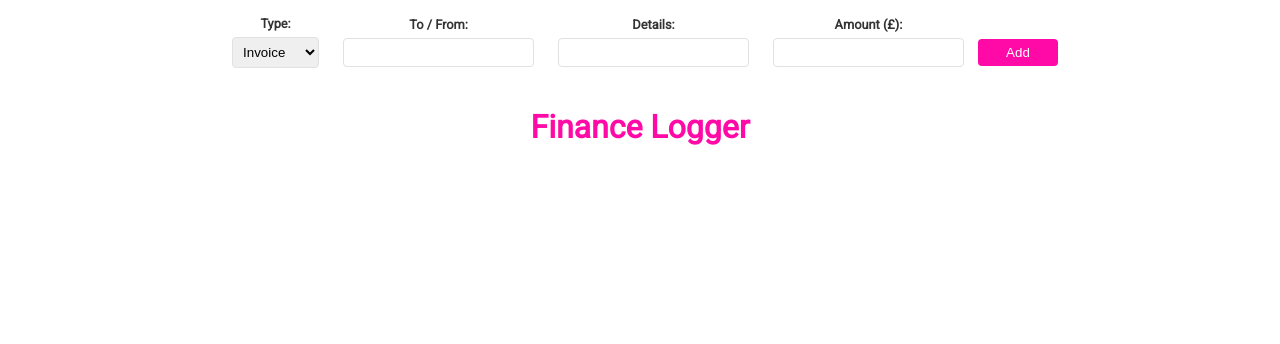
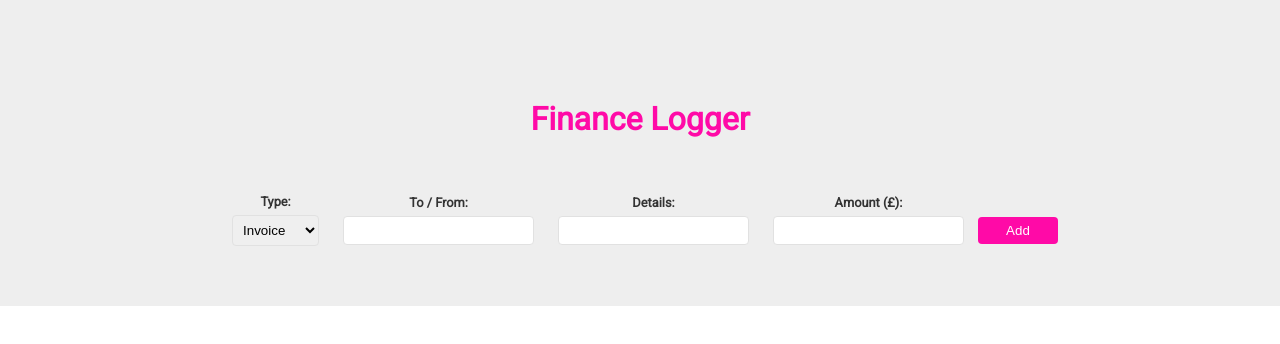
Before and after one commit to turalshkrov/TypeScript-finance-logger, a plain HTML site: page index.html in a window 1280 px wide. Drawn offline with Linux system fonts and the light colour scheme.

Commit message:
Fix: Html layout css

```diff
--- a/index.html
+++ b/index.html
@@ -10,6 +10,7 @@
 
 
   <header>
+    <h1>Finance Logger</h1>
     <form class="new-item-form">
       <div class="field">
         <label>Type:</label>
@@ -35,7 +36,6 @@
   </header>
 
   <div class="wrapper">
-    <h1>Finance Logger</h1>
 
     <!-- output list -->
     <ul class="item-list">
--- a/public/styles.css
+++ b/public/styles.css
@@ -31,10 +31,10 @@ li p{
   color: #333;
   margin: 8px 0 0;
 }
-footer{
+header{
   background: #eee;
   padding: 60px;
-  margin-top: 60px;
+  margin-bottom: 60px;
 }
 form{
   max-width: 960px;
```
